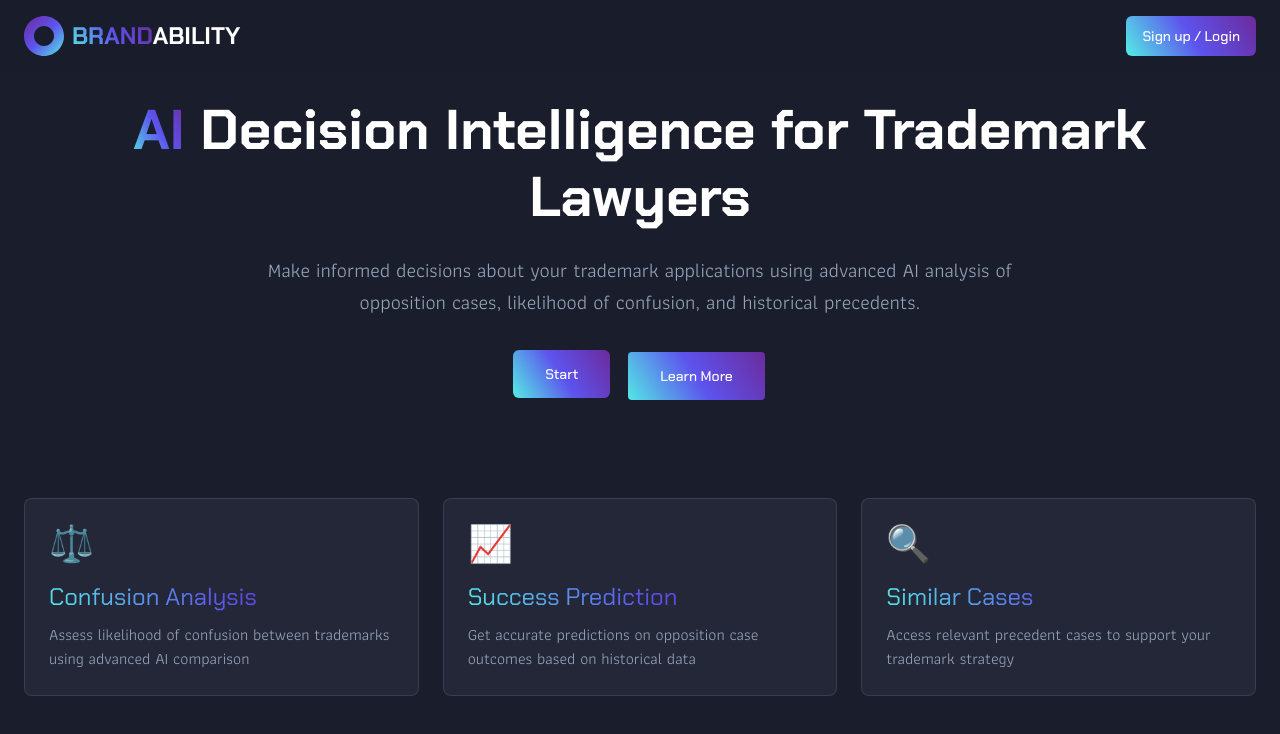
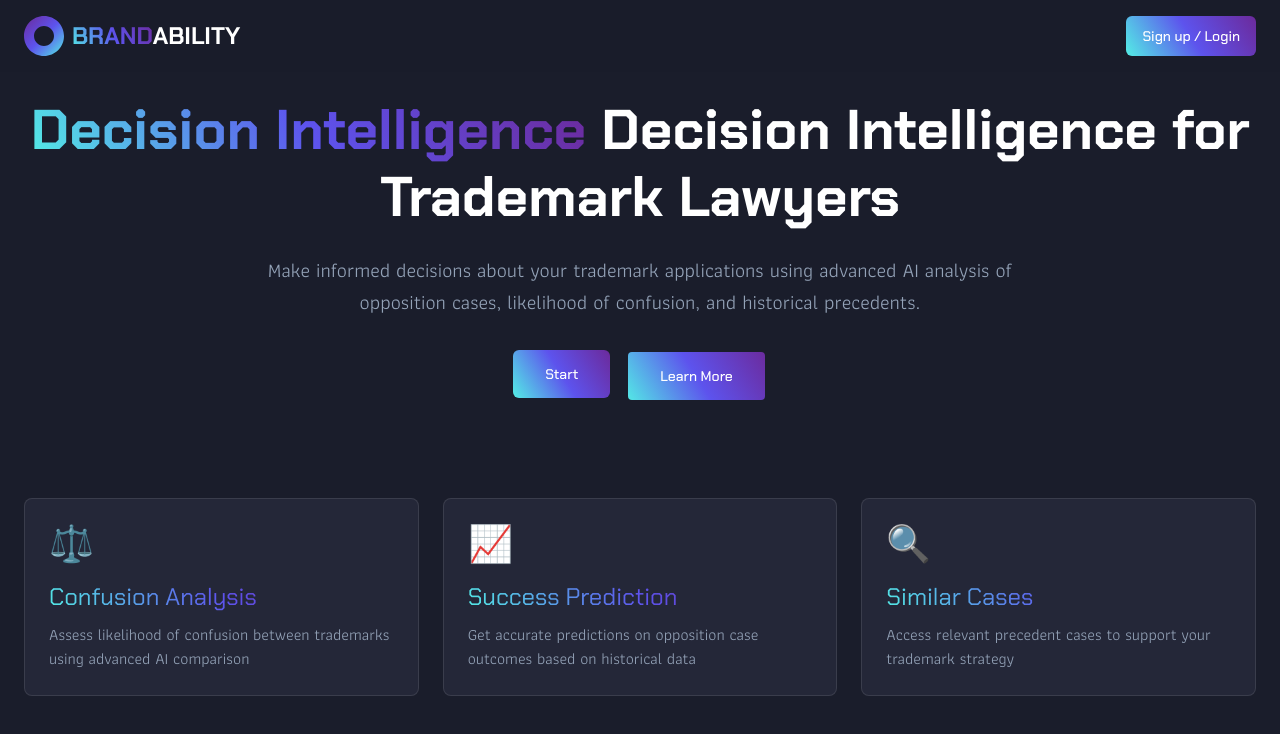
Before and after one commit to joe-hireable/brandability-insight-ui, a React (Vite) app: page / in a window 1280 px wide. Shown: the top 734 px of the page. Built offline with nearby package versions, Linux system fonts and the light colour scheme.

Commit message:
Visual edit in Lovable
Edited UI in Lovable

```diff
--- a/src/pages/Index.tsx
+++ b/src/pages/Index.tsx
@@ -1,10 +1,7 @@
-
 import { Button } from "@/components/ui/button";
 import { Header } from "@/components/Header";
-
 const Index = () => {
-  return (
-    <div className="min-h-screen bg-background text-text-primary">
+  return <div className="min-h-screen bg-background text-text-primary">
       <Header />
 
       <main className="pt-24 pb-16 px-6">
@@ -12,7 +9,7 @@ const Index = () => {
           {/* Hero Section */}
           <div className="text-center mb-24">
             <h1 className="font-heading font-bold text-heading-1 mb-6">
-              <span className="bg-clip-text text-transparent bg-brand-gradient">AI</span>{" "}
+              <span className="bg-clip-text text-transparent bg-brand-gradient">Decision Intelligence</span>{" "}
               Decision Intelligence for Trademark Lawyers
             </h1>
             <p className="font-body text-body-large text-text-secondary max-w-3xl mx-auto mb-8">
@@ -23,12 +20,11 @@ const Index = () => {
               <Button className="bg-brand-gradient text-white font-heading px-8 py-6">
                 Start
               </Button>
-              <Button variant="outline" className="border-2 border-transparent bg-clip-border hover:text-white font-heading px-8 py-6"
-                style={{
+              <Button variant="outline" className="border-2 border-transparent bg-clip-border hover:text-white font-heading px-8 py-6" style={{
               backgroundImage: 'linear-gradient(238deg, rgba(108, 42, 155, 1) 0%, rgba(93, 83, 237, 1) 50%, rgba(83, 237, 229, 1) 100%)',
               WebkitBackgroundClip: 'padding-box, border-box',
               backgroundClip: 'padding-box, border-box',
-                  backgroundOrigin: 'border-box',
+              backgroundOrigin: 'border-box'
             }}>
                 Learn More
               </Button>
@@ -37,24 +33,19 @@ const Index = () => {
 
           {/* Feature Cards */}
           <div className="grid md:grid-cols-3 gap-6">
-            {[
-              {
+            {[{
             title: "Confusion Analysis",
             description: "Assess likelihood of confusion between trademarks using advanced AI comparison",
-                icon: "⚖️",
-              },
-              {
+            icon: "⚖️"
+          }, {
             title: "Success Prediction",
             description: "Get accurate predictions on opposition case outcomes based on historical data",
-                icon: "📈",
-              },
-              {
+            icon: "📈"
+          }, {
             title: "Similar Cases",
             description: "Access relevant precedent cases to support your trademark strategy",
-                icon: "🔍",
-              },
-            ].map((feature) => (
-              <div key={feature.title} className="p-6 rounded-lg border border-white/10 bg-surface hover:border-brand-gradient-end/50 transition-colors">
+            icon: "🔍"
+          }].map(feature => <div key={feature.title} className="p-6 rounded-lg border border-white/10 bg-surface hover:border-brand-gradient-end/50 transition-colors">
                 <div className="text-4xl mb-4">{feature.icon}</div>
                 <h3 className="font-heading text-heading-4 mb-2 bg-clip-text text-transparent bg-brand-gradient">
                   {feature.title}
@@ -62,13 +53,10 @@ const Index = () => {
                 <p className="font-body text-text-secondary">
                   {feature.description}
                 </p>
-              </div>
-            ))}
+              </div>)}
           </div>
         </section>
       </main>
-    </div>
-  );
+    </div>;
 };
-
 export default Index;
```
Lines whose indentation alone changed are shown as unchanged.
